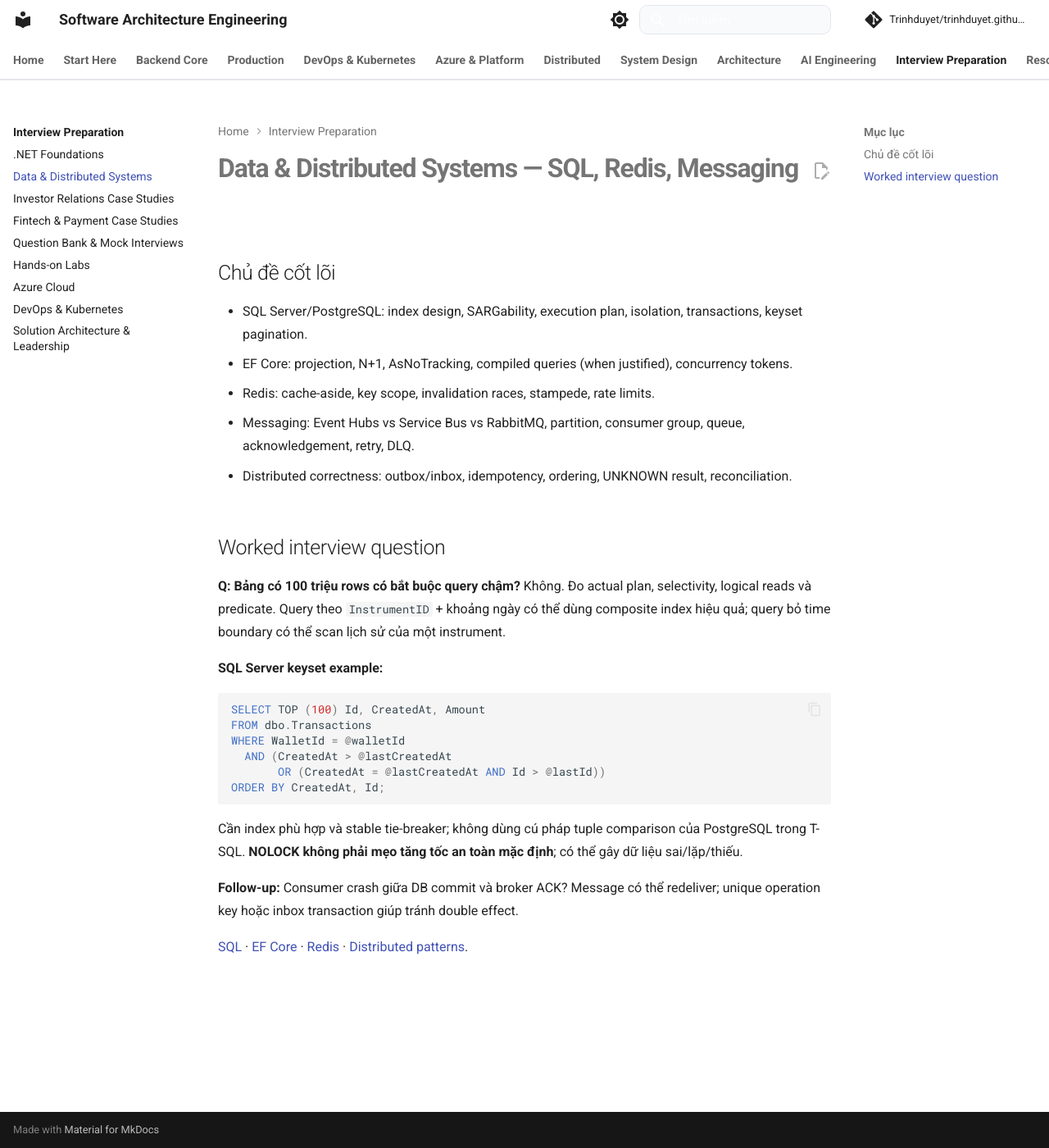
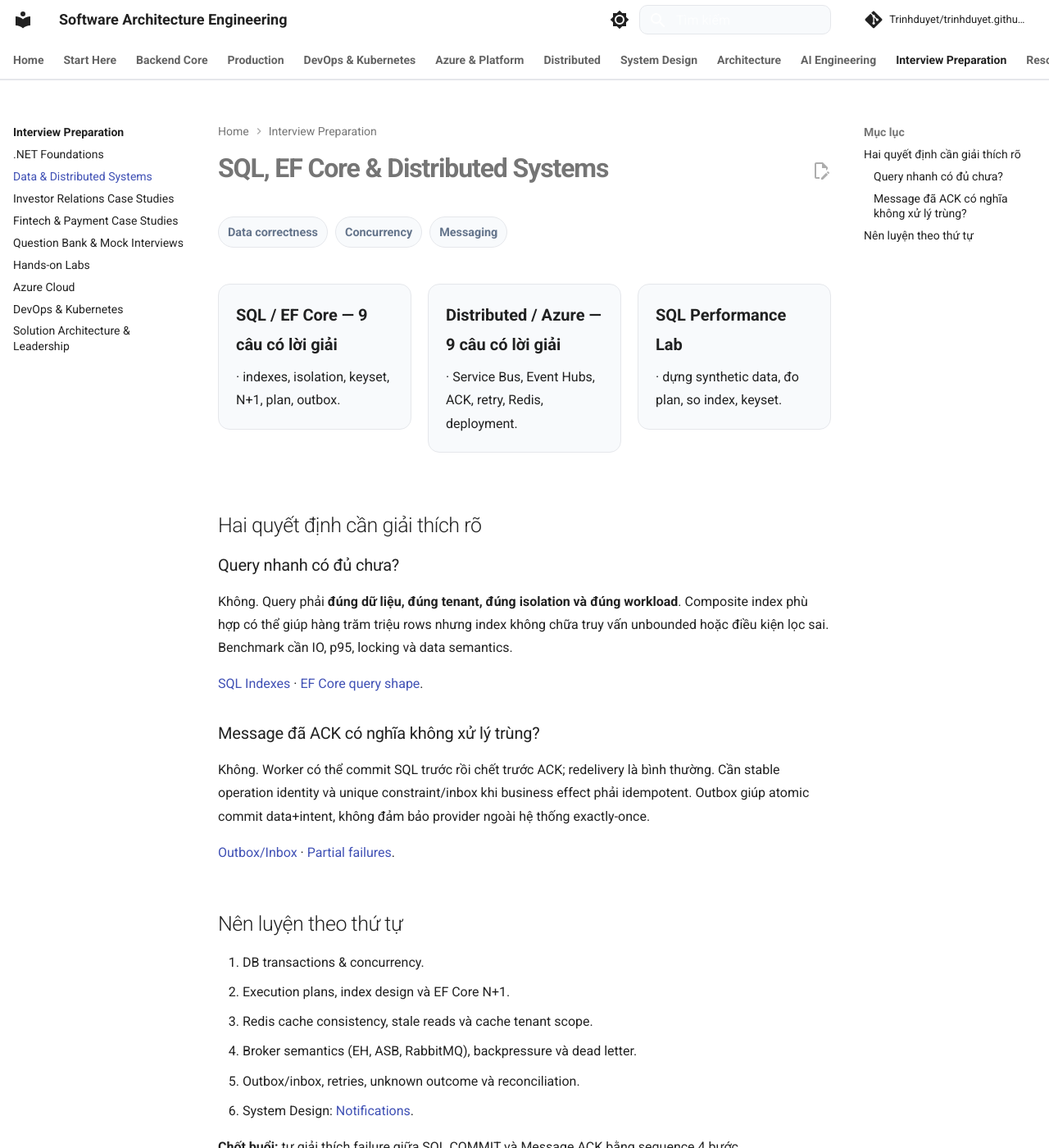
Before and after one commit to Trinhduyet/trinhduyet.github.io, an MkDocs documentation site: the page built from docs/interview/02-data-and-distributed-systems/index.md, in a window 1280 px wide and 1400 px high. Shown: the whole window at 82% size. Built offline with MkDocs 1.6.1 and Material for MkDocs 9.7.7, drawn with Linux system fonts in a browser that asks for light colours; comment, search, counter and statistics services are not loaded; some of the changed text lies outside the part shown.

Commit message:
feat(interview): turn thin topic stubs into guided deep-dive entrypoints

````diff
--- a/docs/interview/02-data-and-distributed-systems/index.md
+++ b/docs/interview/02-data-and-distributed-systems/index.md
@@ -1,30 +1,38 @@
-# Data & Distributed Systems — SQL, Redis, Messaging
+# SQL, EF Core & Distributed Systems
 
-## Chủ đề cốt lõi
+<div class="lesson-meta"><span>Data correctness</span><span>Concurrency</span><span>Messaging</span></div>
 
-- SQL Server/PostgreSQL: index design, SARGability, execution plan, isolation, transactions, keyset pagination.
-- EF Core: projection, N+1, AsNoTracking, compiled queries (when justified), concurrency tokens.
-- Redis: cache-aside, key scope, invalidation races, stampede, rate limits.
-- Messaging: Event Hubs vs Service Bus vs RabbitMQ, partition, consumer group, queue, acknowledgement, retry, DLQ.
-- Distributed correctness: outbox/inbox, idempotency, ordering, UNKNOWN result, reconciliation.
+<div class="course-grid" markdown>
 
-## Worked interview question
+[**SQL / EF Core — 9 câu có lời giải** · indexes, isolation, keyset, N+1, plan, outbox.](../05-interview-preparation/sql-data.md){ .course-card }
 
-**Q: Bảng có 100 triệu rows có bắt buộc query chậm?** Không. Đo actual plan, selectivity, logical reads và predicate. Query theo `InstrumentID` + khoảng ngày có thể dùng composite index hiệu quả; query bỏ time boundary có thể scan lịch sử của một instrument.
+[**Distributed / Azure — 9 câu có lời giải** · Service Bus, Event Hubs, ACK, retry, Redis, deployment.](../05-interview-preparation/distributed-cloud.md){ .course-card }
 
-**SQL Server keyset example:**
+[**SQL Performance Lab** · dựng synthetic data, đo plan, so index, keyset.](../06-practical-labs/sql-performance-lab.md){ .course-card }
 
-```sql
-SELECT TOP (100) Id, CreatedAt, Amount
-FROM dbo.Transactions
-WHERE WalletId = @walletId
-  AND (CreatedAt > @lastCreatedAt
-       OR (CreatedAt = @lastCreatedAt AND Id > @lastId))
-ORDER BY CreatedAt, Id;
-```
+</div>
 
-Cần index phù hợp và stable tie-breaker; không dùng cú pháp tuple comparison của PostgreSQL trong T-SQL. **NOLOCK không phải mẹo tăng tốc an toàn mặc định**; có thể gây dữ liệu sai/lặp/thiếu.
+## Hai quyết định cần giải thích rõ
 
-**Follow-up:** Consumer crash giữa DB commit và broker ACK? Message có thể redeliver; unique operation key hoặc inbox transaction giúp tránh double effect.
+### Query nhanh có đủ chưa?
 
-[SQL](../../05-sql/README.md) · [EF Core](../../05-sql/ef-core-query-shape-and-sql.md) · [Redis](../../11-redis-caching/README.md) · [Distributed patterns](../../17-distributed-systems/README.md).
+Không. Query phải **đúng dữ liệu, đúng tenant, đúng isolation và đúng workload**. Composite index phù hợp có thể giúp hàng trăm triệu rows nhưng index không chữa truy vấn unbounded hoặc điều kiện lọc sai. Benchmark cần IO, p95, locking và data semantics.
+
+[SQL Indexes](../../05-sql/indexes-execution-plans-and-operations.md) · [EF Core query shape](../../05-sql/ef-core-query-shape-and-sql.md).
+
+### Message đã ACK có nghĩa không xử lý trùng?
+
+Không. Worker có thể commit SQL trước rồi chết trước ACK; redelivery là bình thường. Cần stable operation identity và unique constraint/inbox khi business effect phải idempotent. Outbox giúp atomic commit data+intent, không đảm bảo provider ngoài hệ thống exactly-once.
+
+[Outbox/Inbox](../../17-distributed-systems/messaging-outbox-inbox-and-dedup.md) · [Partial failures](../../17-distributed-systems/partial-failure-timeouts-retries-and-idempotency.md).
+
+## Nên luyện theo thứ tự
+
+1. DB transactions & concurrency.
+2. Execution plans, index design và EF Core N+1.
+3. Redis cache consistency, stale reads và cache tenant scope.
+4. Broker semantics (EH, ASB, RabbitMQ), backpressure và dead letter.
+5. Outbox/inbox, retries, unknown outcome và reconciliation.
+6. System Design: [Notifications](../09-solution-architecture-leadership/design-exercises.md).
+
+**Chốt buổi:** tự giải thích failure giữa SQL COMMIT và Message ACK bằng sequence 4 bước.
````
